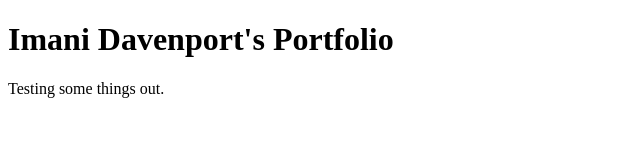
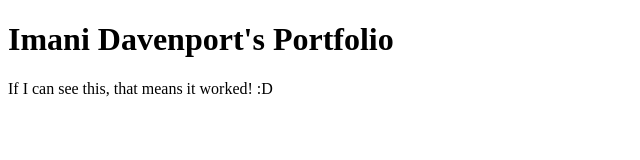
Before and after one commit to imanidavenport/imanidavenport.github.io, a plain HTML site: page index.html in a window 1280 px wide. Shown: the whole page, without its empty margins (0-640 px from the left). Drawn offline with Linux system fonts and the light colour scheme.

Commit message:
Replacing a sentence to ensure the website is updating properly

```diff
--- a/index.html
+++ b/index.html
@@ -4,6 +4,6 @@
 </head>
 <body>
     <h1>Imani Davenport's Portfolio</h1>
-    <p>Testing some things out.</p>
+    <p>If I can see this, that means it worked! :D</p>
 </body>
 </html>
```
